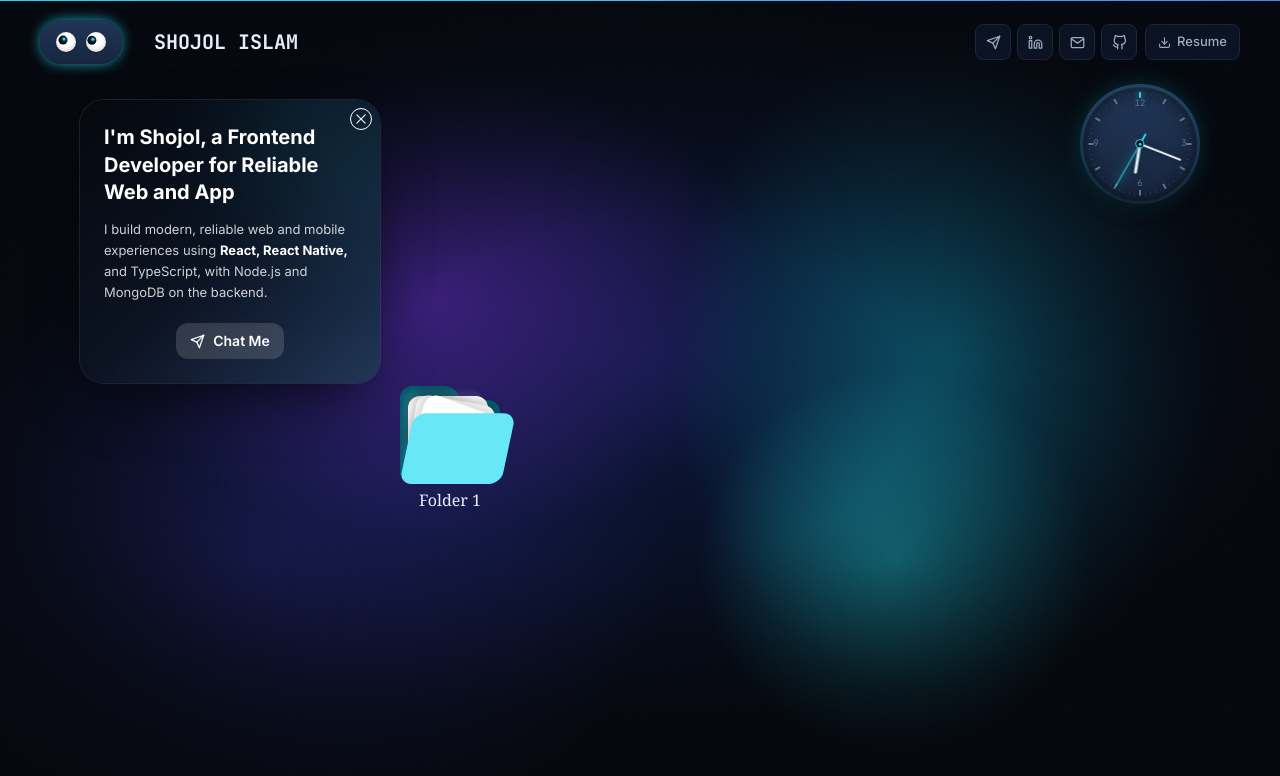
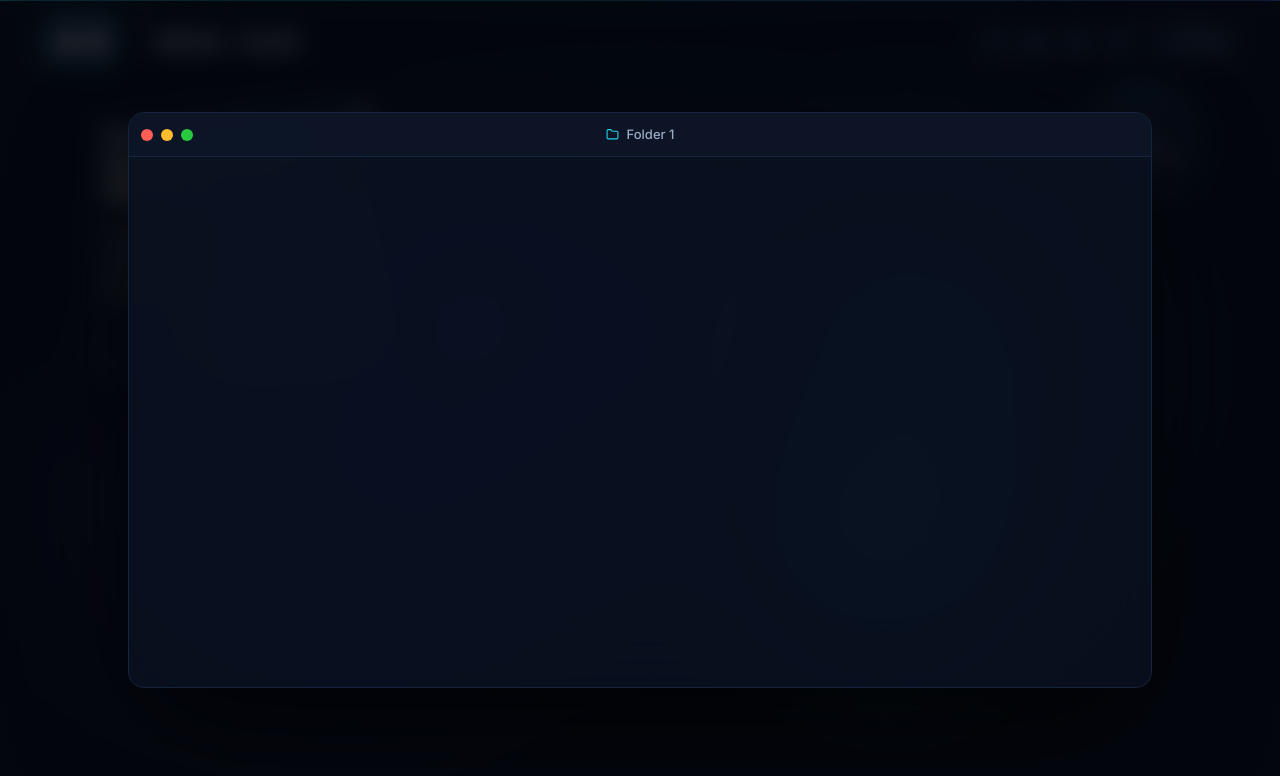
Before and after one commit to devshojol/portfolio-v2, a Next.js app: page /design in a window 1280 px wide. Both pictures are taken after a click on the button "Folder 1". Shown: the top 776 px of the page. Built offline with nearby package versions, Linux system fonts and the light colour scheme.

Commit message:
create folder window to show details inside folder like view

```diff
--- a/src/components/design/DesignCursor.tsx
+++ b/src/components/design/DesignCursor.tsx
@@ -74,14 +74,17 @@ export default function DesignCursor() {
 
   if (!enabled) return null;
 
+  // z-200 keeps the reticle above every overlay on the page — the folder
+  // window portals to <body> at z-120, and a cursor that vanishes over the
+  // one thing you are pointing at is worse than no custom cursor at all.
   return (
     <div
       ref={wrapRef}
       aria-hidden
       style={{ opacity: 0 }}
-      className="pointer-events-none fixed inset-0 z-100 hidden transition-opacity duration-300 md:block"
+      className="pointer-events-none fixed inset-0 z-200 hidden transition-opacity duration-300 md:block"
     >
-      <div ref={reticleRef} className="absolute top-0 left-0 h-8 w-8 will-change-transform">
+      <div ref={reticleRef} className="absolute top-0 left-0 z-999 h-8 w-8 will-change-transform">
         <svg viewBox="0 0 32 32" className="h-full w-full">
           <path
             d="M2 10V4a2 2 0 0 1 2-2h6"
--- a/src/components/design/DragAble.tsx
+++ b/src/components/design/DragAble.tsx
@@ -1,10 +1,48 @@
 'use client';
-import React from 'react';
+import React, { useRef } from 'react';
 import { motion } from 'motion/react';
 
-function DragAble({ children, className }: { children: React.ReactNode; className?: string }) {
+function DragAble({
+  children,
+  className,
+  disabled = false,
+}: {
+  children: React.ReactNode;
+  className?: string;
+  /** Turns dragging off and returns the element to where layout put it. */
+  disabled?: boolean;
+}) {
+  // Motion only suppresses the post-drag click on the dragging element's own
+  // handler. Ours sit on children (the folder button, the window's title-bar
+  // controls), so those still fire after a drag and we have to swallow the
+  // click ourselves.
+  const dragged = useRef(false);
+
   return (
-    <motion.div drag dragMomentum={false} className={className}>
+    <motion.div
+      drag={!disabled}
+      dragMomentum={false}
+      // Dragging leaves an x/y transform behind. Without this, a window that
+      // was dragged into a corner would still be offset by that much when it
+      // goes full screen.
+      animate={disabled ? { x: 0, y: 0 } : undefined}
+      // Cleared on every new press rather than on drag end: the click lands
+      // after drag end, and a drag released off-element never gets a click at
+      // all — clearing there would either swallow nothing or swallow the next
+      // real click.
+      onPointerDownCapture={() => {
+        dragged.current = false;
+      }}
+      onDragStart={() => {
+        dragged.current = true;
+      }}
+      onClickCapture={(e) => {
+        if (!dragged.current) return;
+        e.preventDefault();
+        e.stopPropagation();
+      }}
+      className={className}
+    >
       {children}
     </motion.div>
   );
--- a/src/components/design/FolderButton.tsx
+++ b/src/components/design/FolderButton.tsx
@@ -1,23 +1,42 @@
 'use client';
-import React from 'react';
+import React, { useId, useState } from 'react';
 import HoverEffect from './HoverEffect';
 import DragAble from './DragAble';
+import FolderWindow from './FolderWindow';
 import { motion } from 'motion/react';
 
 function FolderButton({
   className,
   name,
   onclick = () => {},
+  children,
 }: {
+  /** Rendered as the whole body of this folder's window. */
   children?: React.ReactNode;
   className?: string;
   name: string;
   onclick?: () => void;
 }) {
+  const [open, setOpen] = useState(false);
+  // Ties this folder to its window so Motion morphs one into the other.
+  const layoutId = `folder-window-${useId()}`;
+
   return (
+    <>
       <DragAble className={className}>
-      <HoverEffect onclick={onclick}>
-        <div className="group relative z-20">
+        <HoverEffect
+          onclick={() => {
+            setOpen(true);
+            onclick();
+          }}
+        >
+          {/* The folder unmounts while the window is up — that hand-off is what
+              makes the shared layout animation read as one object growing.
+              A same-size spacer keeps the label from jumping in its place. */}
+          {open ? (
+            <div className="h-21 w-25" aria-hidden />
+          ) : (
+            <motion.div layoutId={layoutId} className="group relative z-20">
               <motion.div className='relative h-21 w-25 rounded-tr-xl rounded-b-xl bg-[#03596E] before:content-[""] after:absolute after:-top-3.5 after:left-0 after:z-0 after:h-4 after:w-15 after:rounded-tl-xl after:rounded-tr-2xl after:bg-[#03596E] after:content-[""]'>
                 <div className="absolute -top-1 left-2 z-10 h-21 w-20 origin-bottom-left rounded-xl bg-white shadow-[-5px_-5px_5px_rgba(255,255,255,0.1)] transition-all group-hover:-top-4 group-hover:-rotate-7"></div>
                 <div className="absolute top-0 left-3 z-20 h-16 w-20 rotate-10 rounded-xl bg-white shadow-[-5px_-5px_10px_rgba(0,0,0,0.15)] transition-all group-hover:-top-3 group-hover:-rotate-2"></div>
@@ -25,10 +44,19 @@ function FolderButton({
               </motion.div>
 
               <div className="bg-accent-soft absolute bottom-0 left-0 z-50 h-18 w-25 origin-bottom rotate-6 -skew-6 rounded-xl rounded-br-xl"></div>
-        </div>
+            </motion.div>
+          )}
           <p className="mt-1 font-serif">{name}</p>
         </HoverEffect>
       </DragAble>
+
+      {/* Sibling of the button on purpose: portalled children still bubble
+          events up the React tree, so nesting this inside HoverEffect would
+          make every click in the window re-trigger the folder. */}
+      <FolderWindow open={open} onClose={() => setOpen(false)} name={name} layoutId={layoutId}>
+        {children}
+      </FolderWindow>
+    </>
   );
 }
 
--- /dev/null
+++ b/src/components/design/FolderWindow.tsx
@@ -0,0 +1,177 @@
+'use client';
+
+import { useEffect, useState, useSyncExternalStore } from 'react';
+import { createPortal } from 'react-dom';
+import { AnimatePresence, motion } from 'motion/react';
+import { LuFolder, LuMaximize, LuMinimize, LuMinus, LuX } from 'react-icons/lu';
+import DragAble from './DragAble';
+import { cn } from '@/utils/cn';
+
+/** Matches the feel of the Pokopia example: a soft spring, no overshoot wobble. */
+const SPRING = { type: 'spring', stiffness: 260, damping: 30, mass: 0.9 } as const;
+
+const noopSubscribe = () => () => {};
+
+/**
+ * False through SSR and the first client render, true after hydration — the
+ * portal needs a real `document`, and flipping it in an effect would be a
+ * cascading render.
+ */
+function useIsClient() {
+  return useSyncExternalStore(
+    noopSubscribe,
+    () => true,
+    () => false
+  );
+}
+
+type TrafficLight = {
+  label: string;
+  /** macOS keeps these three hues even in dark mode — they *are* the affordance. */
+  color: string;
+  icon: React.ReactNode;
+  onClick: () => void;
+};
+
+/**
+ * A macOS-style window that grows out of the folder it was opened from.
+ *
+ * The morph is a shared `layoutId` with the folder icon — the folder unmounts
+ * as this mounts, so Motion treats them as one element and tweens the box
+ * between them. That is why this has to be portalled: `DragAble` puts a
+ * transform on an ancestor, and a transformed ancestor becomes the containing
+ * block for `position: fixed`, which would trap the window inside the folder's
+ * corner of the page.
+ */
+export default function FolderWindow({
+  open,
+  onClose,
+  name,
+  layoutId,
+  children,
+}: {
+  open: boolean;
+  onClose: () => void;
+  name: string;
+  layoutId: string;
+  /** Whatever this window is for — rendered as the entire window body. */
+  children?: React.ReactNode;
+}) {
+  const mounted = useIsClient();
+  const [full, setFull] = useState(false);
+
+  const toggleFull = () => setFull((v) => !v);
+
+  useEffect(() => {
+    if (!open) return;
+
+    const onKey = (e: KeyboardEvent) => {
+      if (e.key !== 'Escape') return;
+      // Escape backs out one step at a time, the way a Mac window does.
+      if (full) setFull(false);
+      else onClose();
+    };
+
+    const { overflow } = document.body.style;
+    document.body.style.overflow = 'hidden';
+    window.addEventListener('keydown', onKey);
+    return () => {
+      document.body.style.overflow = overflow;
+      window.removeEventListener('keydown', onKey);
+    };
+  }, [open, full, onClose]);
+
+  if (!mounted) return null;
+
+  const lights: TrafficLight[] = [
+    { label: 'Close', color: '#ff5f57', icon: <LuX />, onClick: onClose },
+    // Minimising drops the window back into the folder it came from, which is
+    // the same layout morph as closing — so it runs the same handler.
+    { label: 'Minimise', color: '#febc2e', icon: <LuMinus />, onClick: onClose },
+    {
+      label: full ? 'Exit full screen' : 'Full screen',
+      color: '#28c840',
+      icon: full ? <LuMinimize /> : <LuMaximize />,
+      onClick: toggleFull,
+    },
+  ];
+
+  // `cursor-hidden` is repeated on the portal root: it lands outside <main>,
+  // so the page's cursor rule doesn't reach it and the native arrow would
+  // come back over every button in the window.
+  const shell = (
+    <div
+      className={cn(
+        'cursor-hidden fixed inset-0 z-120 flex justify-center',
+        full ? 'items-start p-0' : 'items-center p-6'
+      )}
+    >
+      <motion.div
+        className="bg-void/70 absolute inset-0 backdrop-blur-md"
+        initial={{ opacity: 0 }}
+        animate={{ opacity: 1 }}
+        exit={{ opacity: 0 }}
+        transition={{ duration: 0.25 }}
+        onClick={onClose}
+      />
+
+      <DragAble disabled={full} className={cn('relative', full && 'h-full w-full')}>
+        <motion.div
+          layoutId={layoutId}
+          transition={SPRING}
+          className={cn(
+            'bg-surface/85 border-line-strong relative flex flex-col overflow-hidden border shadow-[0_40px_120px_-24px_rgba(0,0,0,0.9)] backdrop-blur-2xl',
+            full
+              ? 'h-full w-full rounded-none'
+              : 'h-[min(36rem,82vh)] w-[min(64rem,92vw)] rounded-2xl'
+          )}
+        >
+          {/* ── Title bar ─────────────────────────────────────────── */}
+          <div
+            className="border-line-strong bg-elevated/70 relative flex h-11 shrink-0 items-center border-b px-3"
+            onDoubleClick={toggleFull}
+          >
+            <div className="group/lights flex items-center gap-2">
+              {lights.map((light) => (
+                <button
+                  key={light.label}
+                  type="button"
+                  onClick={light.onClick}
+                  aria-label={light.label}
+                  title={light.label}
+                  className="grid h-3 w-3 place-items-center rounded-full text-[8px] text-black/55"
+                  style={{ backgroundColor: light.color }}
+                >
+                  {/* Glyphs only on hover, exactly like the real thing. */}
+                  <span className="opacity-0 transition-opacity group-hover/lights:opacity-100">
+                    {light.icon}
+                  </span>
+                </button>
+              ))}
+            </div>
+
+            <div className="text-ink-dim pointer-events-none absolute inset-x-0 flex items-center justify-center gap-2 text-[13px] font-medium">
+              <LuFolder className="text-accent" />
+              {name}
+            </div>
+          </div>
+
+          {/* ── Body ──────────────────────────────────────────────── */}
+          <motion.div
+            className="min-h-0 flex-1 overflow-auto"
+            initial={{ opacity: 0 }}
+            animate={{ opacity: 1 }}
+            transition={{ delay: 0.12, duration: 0.25 }}
+          >
+            {children}
+          </motion.div>
+        </motion.div>
+      </DragAble>
+    </div>
+  );
+
+  return createPortal(
+    <AnimatePresence onExitComplete={() => setFull(false)}>{open && shell}</AnimatePresence>,
+    document.body
+  );
+}
```
Lines whose indentation alone changed are shown as unchanged.
